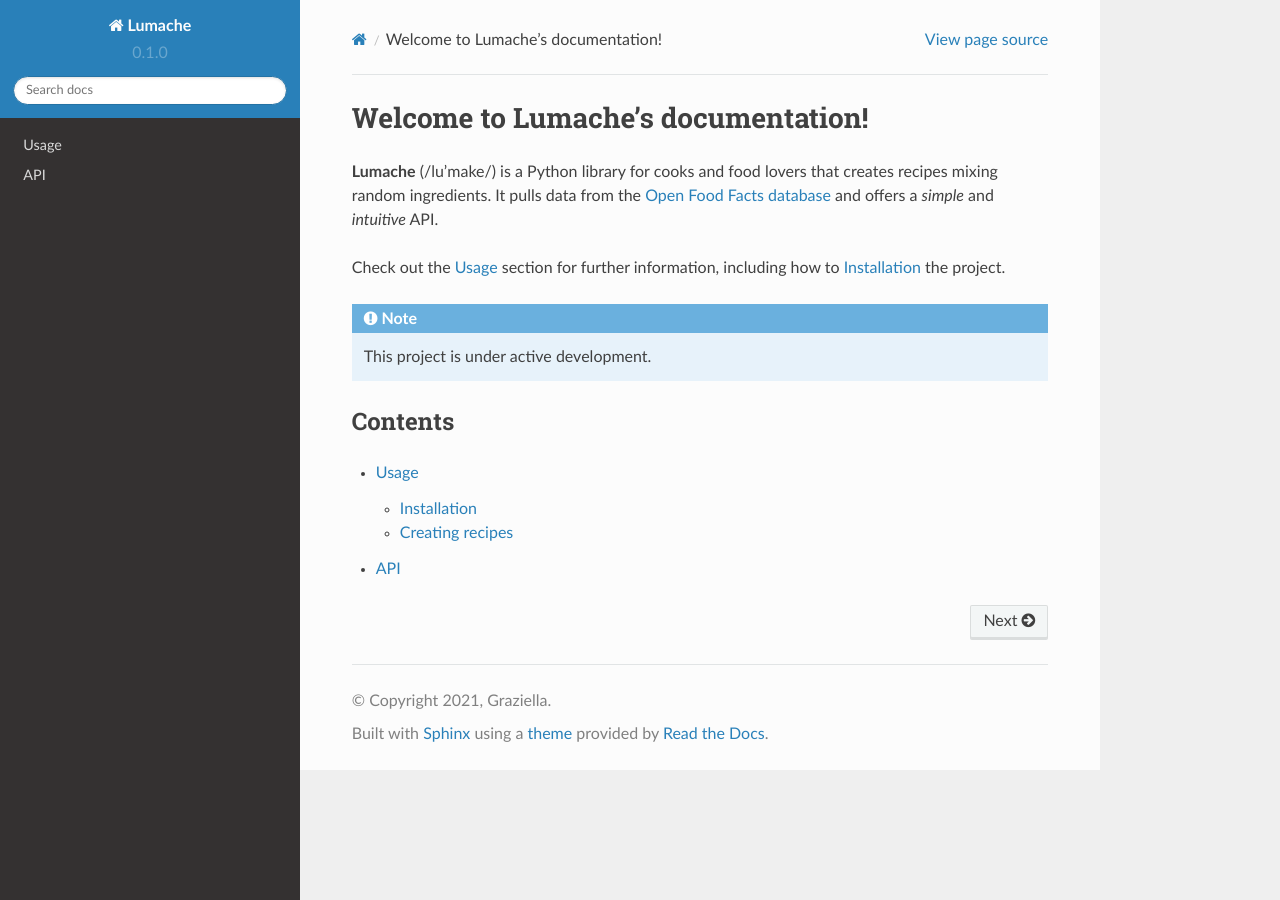
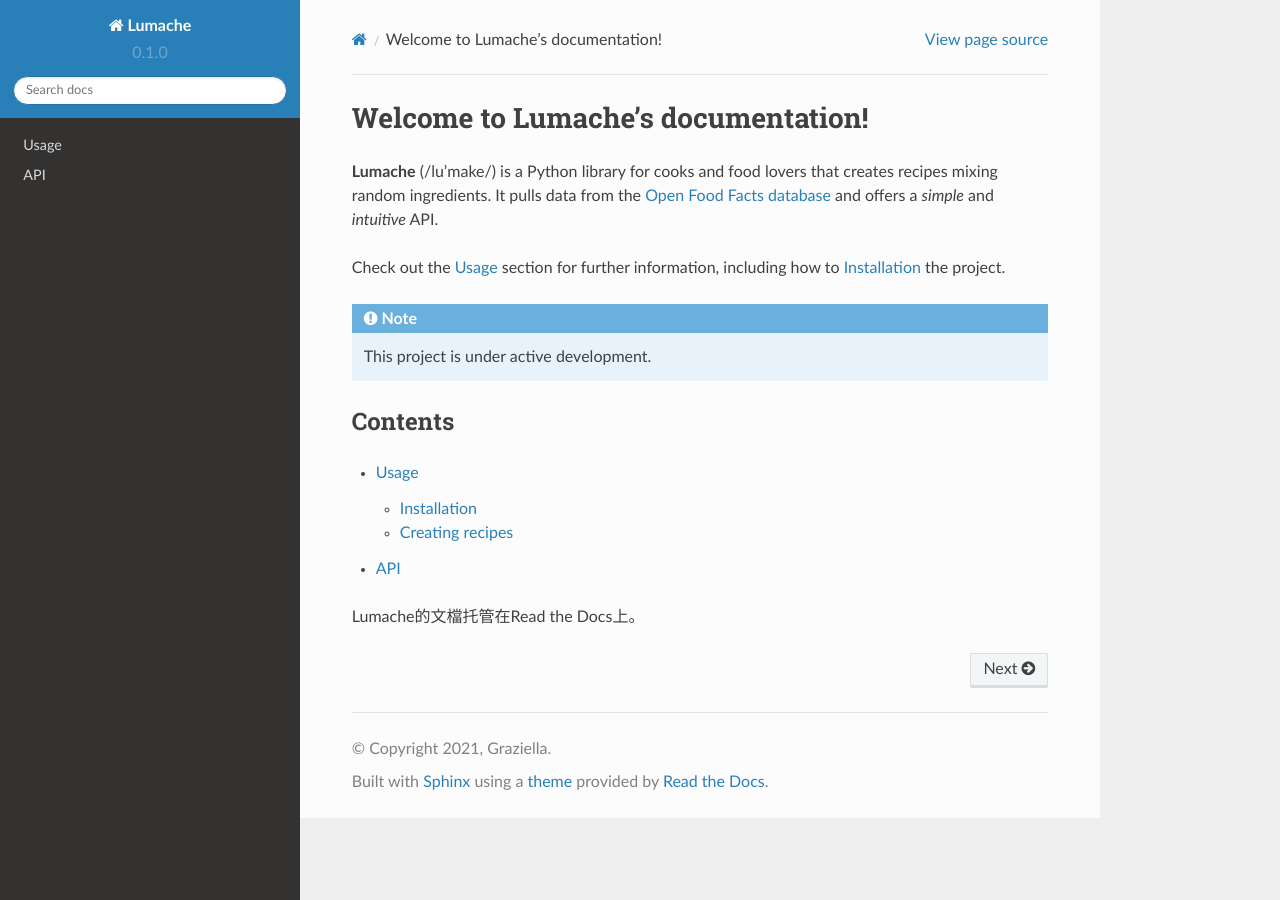
Before and after one commit to awchjimmy/bbhacker-notes, a Sphinx documentation site: the page built from docs/source/index.rst, in a window 1280 px wide. Built offline with Sphinx 7.4.7 and the Read the Docs theme 2.0.0, drawn with Linux system fonts in a browser that asks for light colours.

Commit message:
Update index.rst

```diff
--- a/docs/source/index.rst
+++ b/docs/source/index.rst
@@ -20,3 +20,5 @@ Contents
 
    usage
    api
+
+Lumache的文檔托管在Read the Docs上。
```
